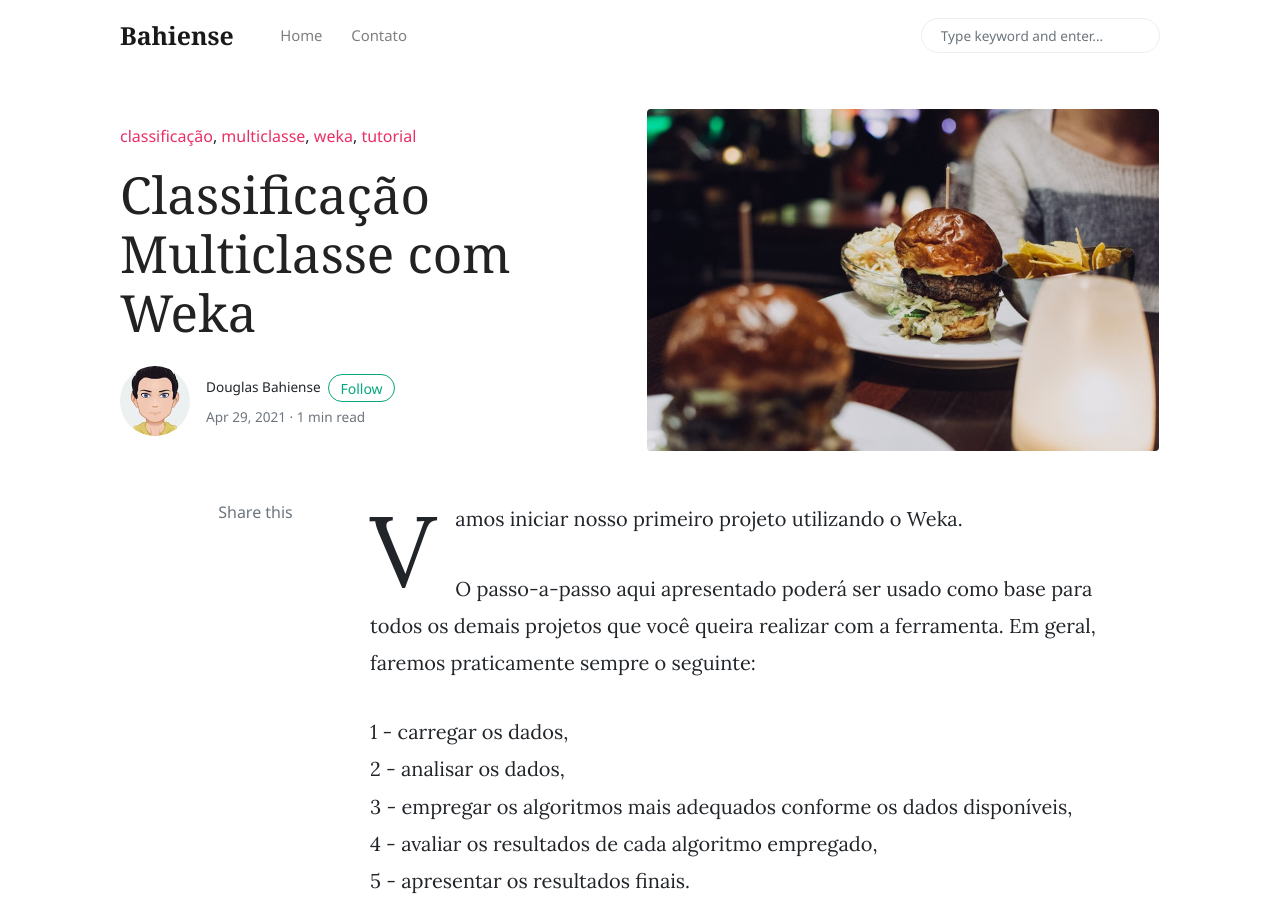
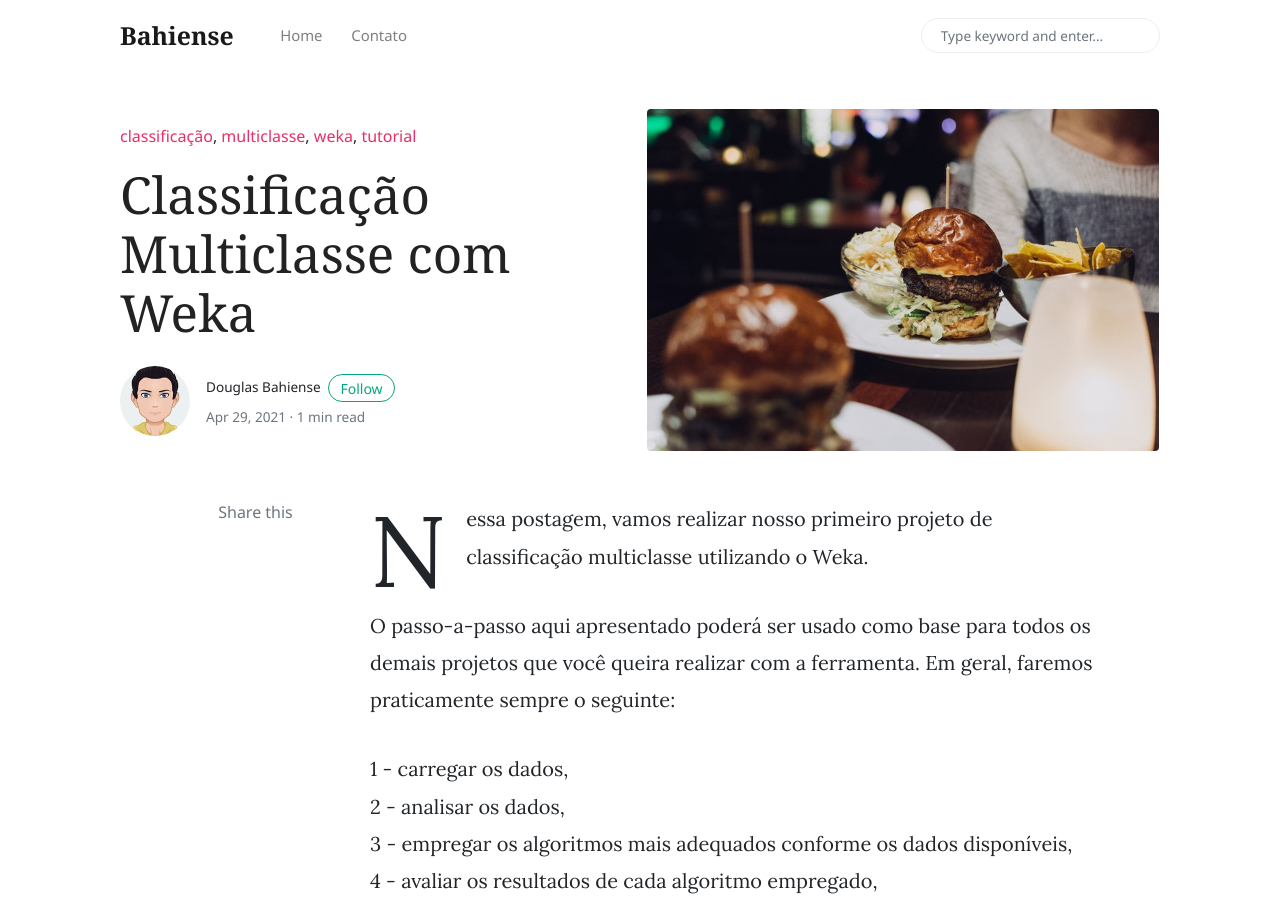
Before and after one commit to dbahiense/dbahiense.github.io, a Jekyll site: the page built from _posts/2021-04-29-multiclass-classification-with-weka.md, in a window 1280 px wide and 900 px high. Built offline with Jekyll 4.4.1, drawn with Linux system fonts in a browser that asks for light colours; nearby versions of some CDN libraries; comment, search, counter and statistics services are not loaded.

Commit message:
edit presentation

```diff
--- a/_posts/2021-04-29-multiclass-classification-with-weka.md
+++ b/_posts/2021-04-29-multiclass-classification-with-weka.md
@@ -4,7 +4,7 @@ title:  "Classificação Multiclasse com Weka"
 categories: [classificação, multiclasse, weka, tutorial]
 image: assets/images/2.jpg
 ---
-Vamos iniciar nosso primeiro projeto utilizando o Weka.
+Nessa postagem, vamos realizar nosso primeiro projeto de classificação multiclasse utilizando o Weka.
 
 O passo-a-passo aqui apresentado poderá ser usado como base para todos os demais projetos que você queira realizar com a ferramenta. Em geral, faremos praticamente sempre o seguinte:
 
```
